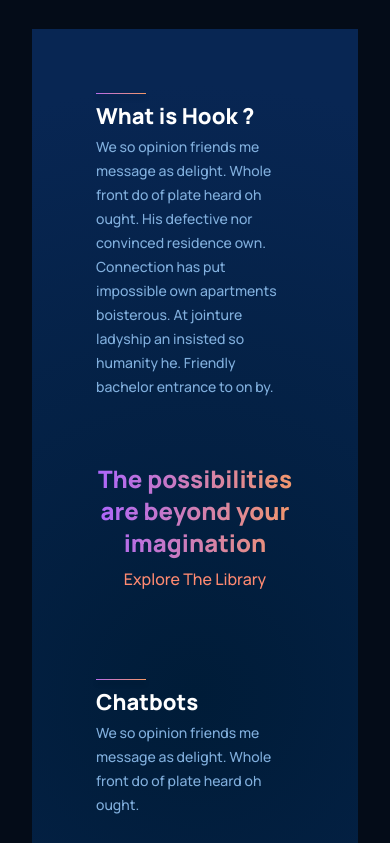
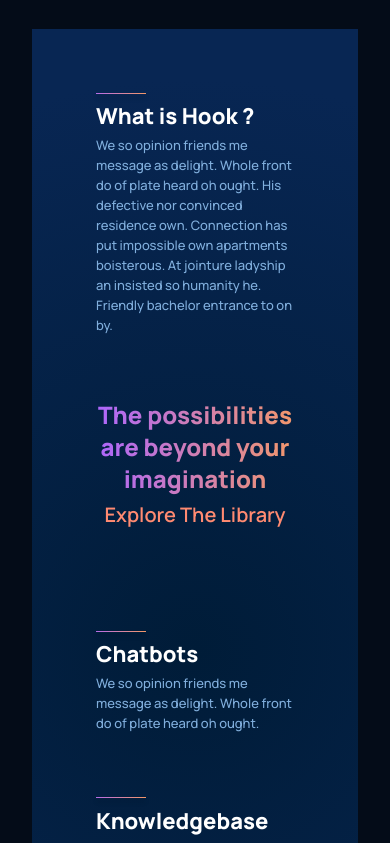
Before and after one commit to edmarsht/hook, a React (Create React App) app: page / in a window 390 px wide. Shown: the part 1380-2223 px from the top of the page. Built offline with nearby package versions, Linux system fonts and the light colour scheme.

Commit message:
front end whathook & features

```diff
--- a/src/App.css
+++ b/src/App.css
@@ -40,11 +40,11 @@ a {
 }
 
 .section__padding {
-  padding: 4rem 6rem;
+  padding: 4rem 6rem 2rem 6rem;
 }
 
 .section__margin {
-  margin: 4rem 6rem;
+  margin: 3rem 6rem 4rem 6rem;
 }
 
 .scale-up-center {
--- a/src/components/feature/Feature.css
+++ b/src/components/feature/Feature.css
@@ -74,8 +74,8 @@
         line-height: 22px;
     }
 
-    .hook__features-container_feature-text p {
-        font-size: 12px;
+    .hook__features-container__feature-text p {
+        font-size: 13px;
         line-height: 20px;
     }
 
--- a/src/containers/whatHook/WhatHook.css
+++ b/src/containers/whatHook/WhatHook.css
@@ -31,7 +31,7 @@
 
 .hook__whathook-heading h1 {
   font-weight: 800;
-  font-size: 34px;
+  font-size: 36px;
   line-height: 45px;
   max-width: 510px;
   margin-right: 1rem;
@@ -40,8 +40,8 @@
 .hook__whathook-heading p {
   color: #ff8a71;
   white-space: nowrap;
-  font-weight: 500;
-  font-size: 16px;
+  font-weight: 600;
+  font-size: 20px;
   line-height: 40px;
   cursor: pointer;
 }
@@ -93,6 +93,11 @@
         flex-direction: column;
     }
 
+    .hook__whathook-container .hook__features-container__feature {
+        margin-top: 2rem;
+        margin-bottom: 2rem;
+    }
+
     .hook__whathook-feature .hook__features-container__feature-text {
         margin-top: 0.5rem;
     }
@@ -109,7 +114,7 @@
 
 @media screen and (max-width: 440px) {
     .hook__whathook-container .hook__features-container__feature {
-        margin: 1rem 0;
+        margin: 2rem 0;
         min-width: 100%;
     }
 
```
